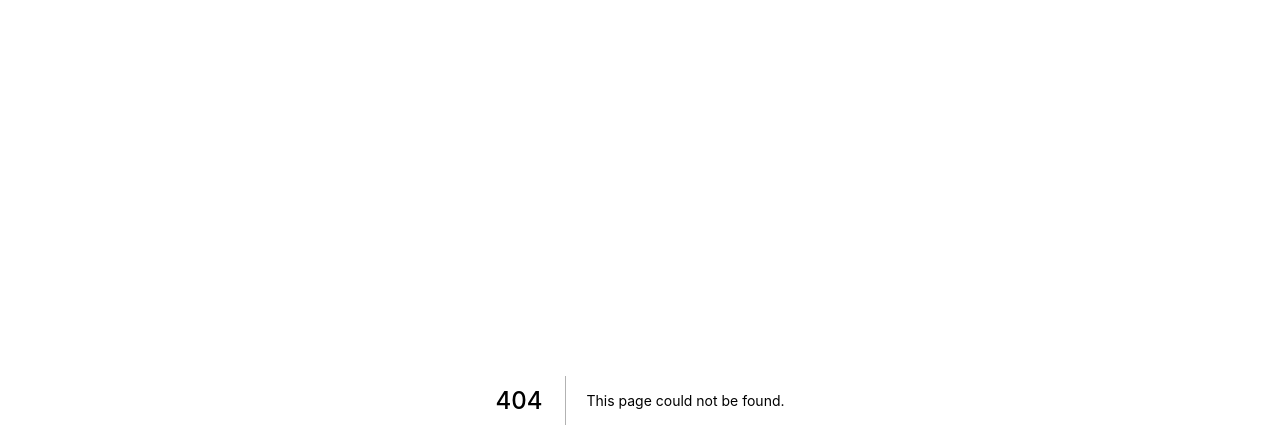
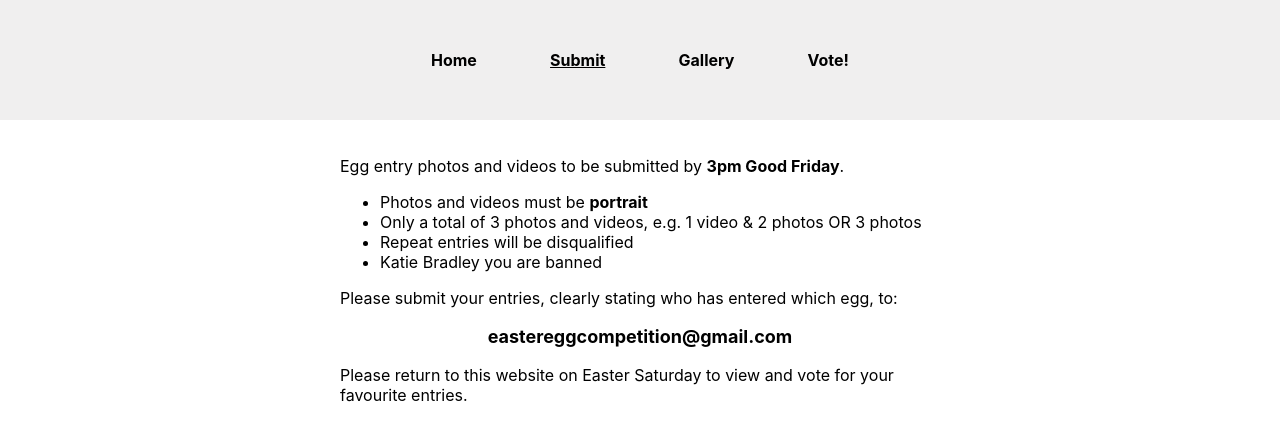
Before and after one commit to lottieann/egg-comp-2, a Next.js app: page /submit in a window 1280 px wide. Before the commit this address had no page. Shown: the top 448 px of the page. Built offline with nearby package versions, Linux system fonts and the light colour scheme.

Commit message:
submit page

```diff
--- /dev/null
+++ b/pages/submit.tsx
@@ -0,0 +1,15 @@
+import * as React from 'react'
+
+import { NavBar } from '../src/NavBar'
+import { SubmitEntry } from '../src/SubmitEntry'
+
+const Submit = () => {
+  return (
+    <React.Fragment>
+      <NavBar currentPage="Submit" />
+      <SubmitEntry />
+    </React.Fragment>
+  )
+}
+
+export default Submit
```
